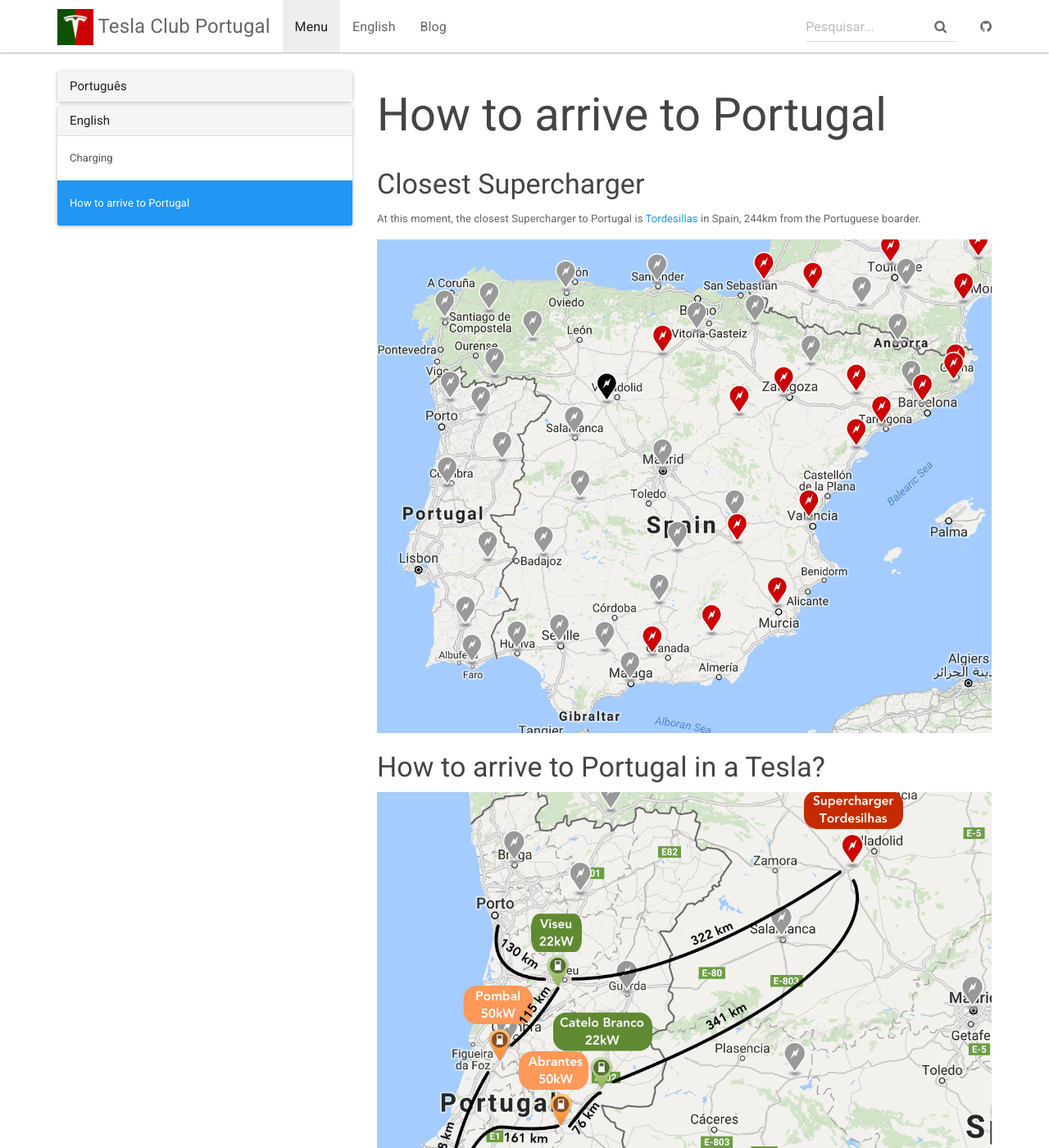
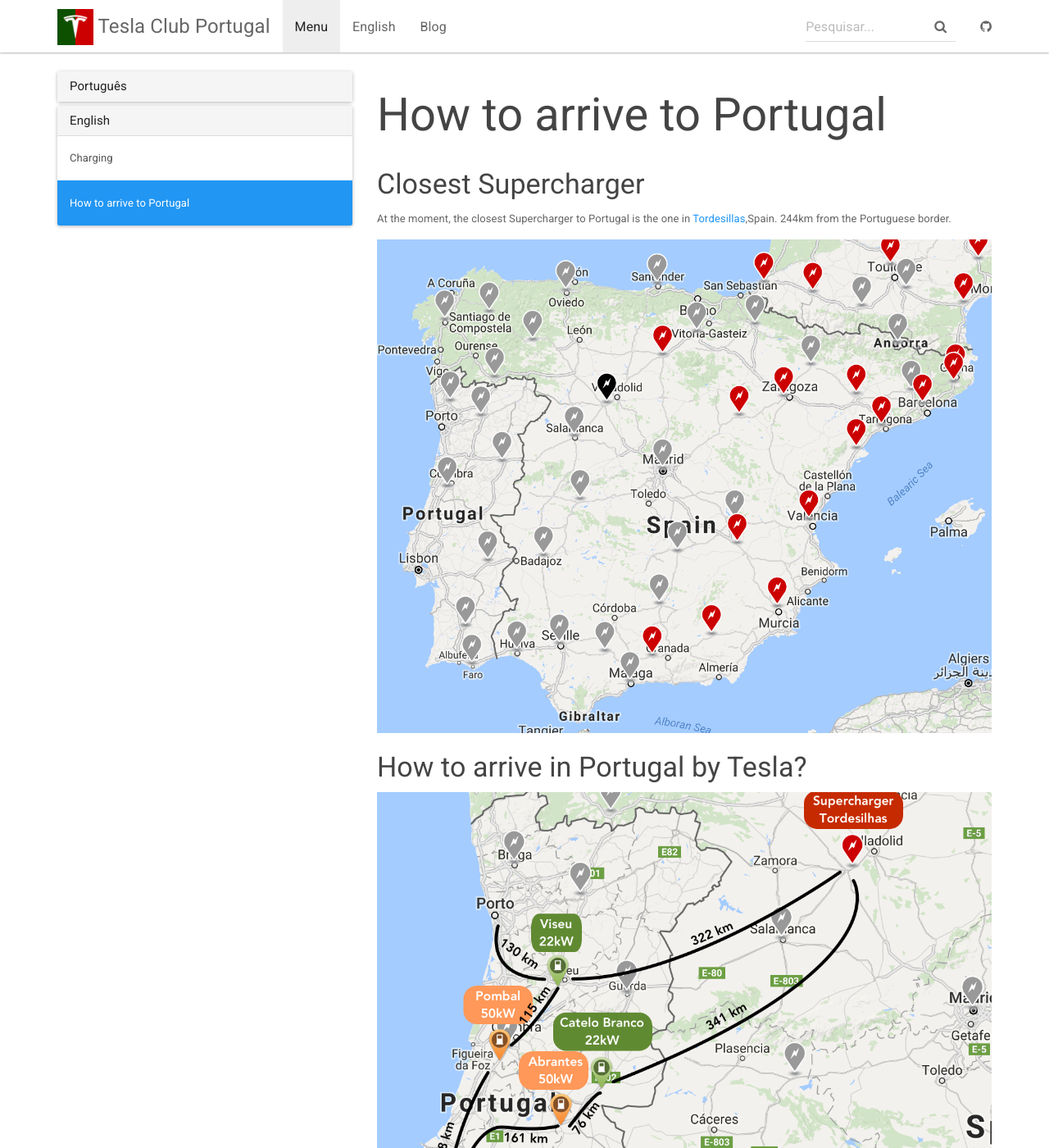
Before and after one commit to jonasman/teslaclubportugal, a Jekyll site: the page built from _docs/how to arrive.md, in a window 1280 px wide and 1400 px high. Shown: the whole window at 82% size. Built offline with Jekyll 4.4.1, drawn with Linux system fonts in a browser that asks for light colours; nearby versions of some CDN libraries.

Commit message:
fixed text

```diff
--- a/_docs/how to arrive.md
+++ b/_docs/how to arrive.md
@@ -4,10 +4,10 @@
 ---
 
 ### Closest Supercharger
-At this moment, the closest Supercharger to Portugal is <a target="_blank" href="https://www.tesla.com/pt_PT/findus#/bounds/43.03999918814125,-1.4274820000000545,39.955239559882415,-8.458732000000055,d?search=supercharger&name=Europe&place=tordesillassupercharger">Tordesillas</a> in Spain, 244km from the Portuguese boarder.
+At the moment, the closest Supercharger to Portugal is the one in <a target="_blank" href="https://www.tesla.com/pt_PT/findus#/bounds/43.03999918814125,-1.4274820000000545,39.955239559882415,-8.458732000000055,d?search=supercharger&name=Europe&place=tordesillassupercharger">Tordesillas</a>,Spain. 244km from the Portuguese border.
 
 <img src="{{site.baseurl}}/img/tordesillassupercharger.png">
 
-### How to arrive to Portugal in a Tesla?
+### How to arrive in Portugal by Tesla?
 
 <img src="{{site.baseurl}}/img/como_chegar.png">
```
Also changed, not shown: _docs/Carregamento.md (+1 -1 lines), 1 other file.
